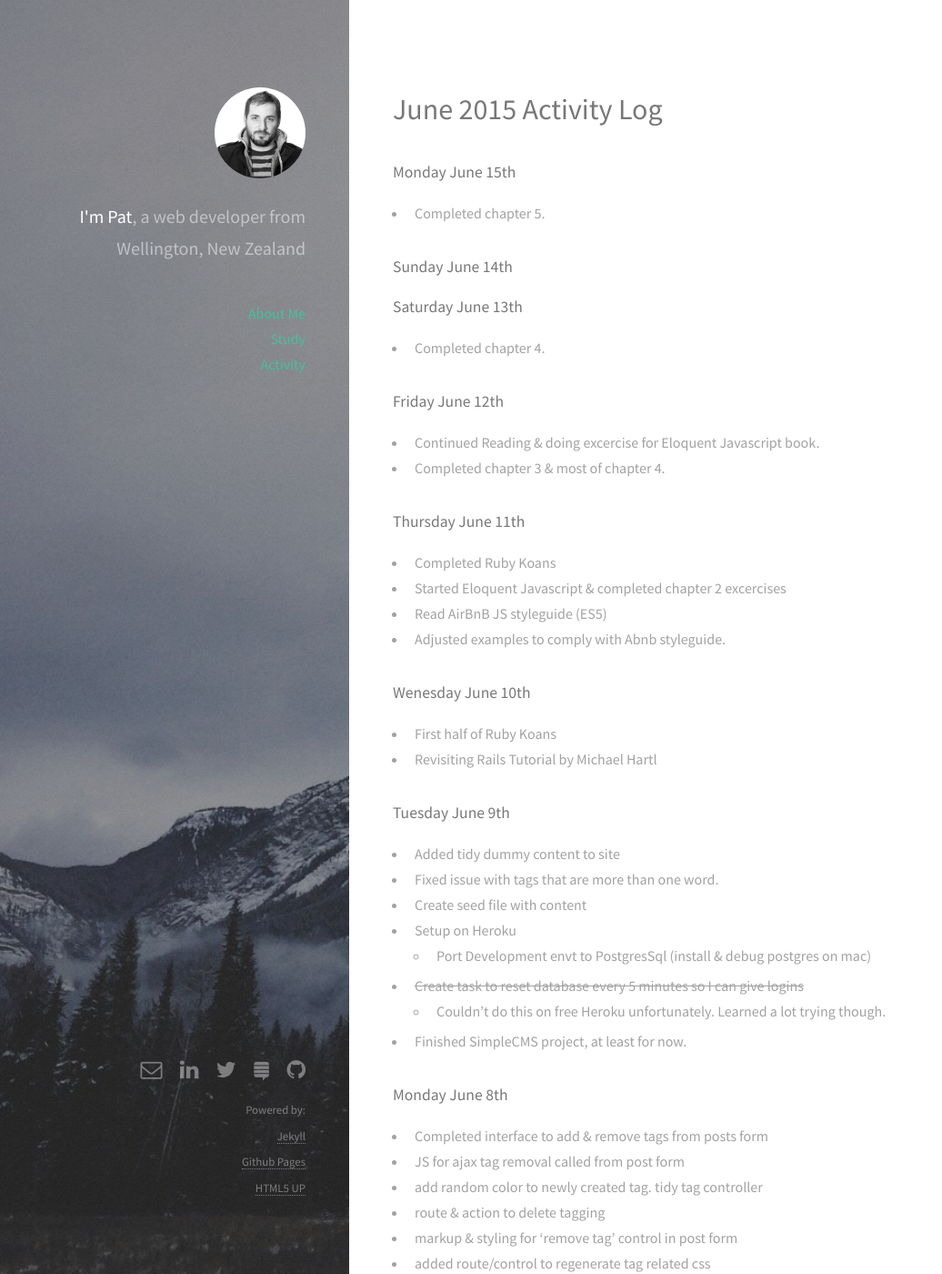
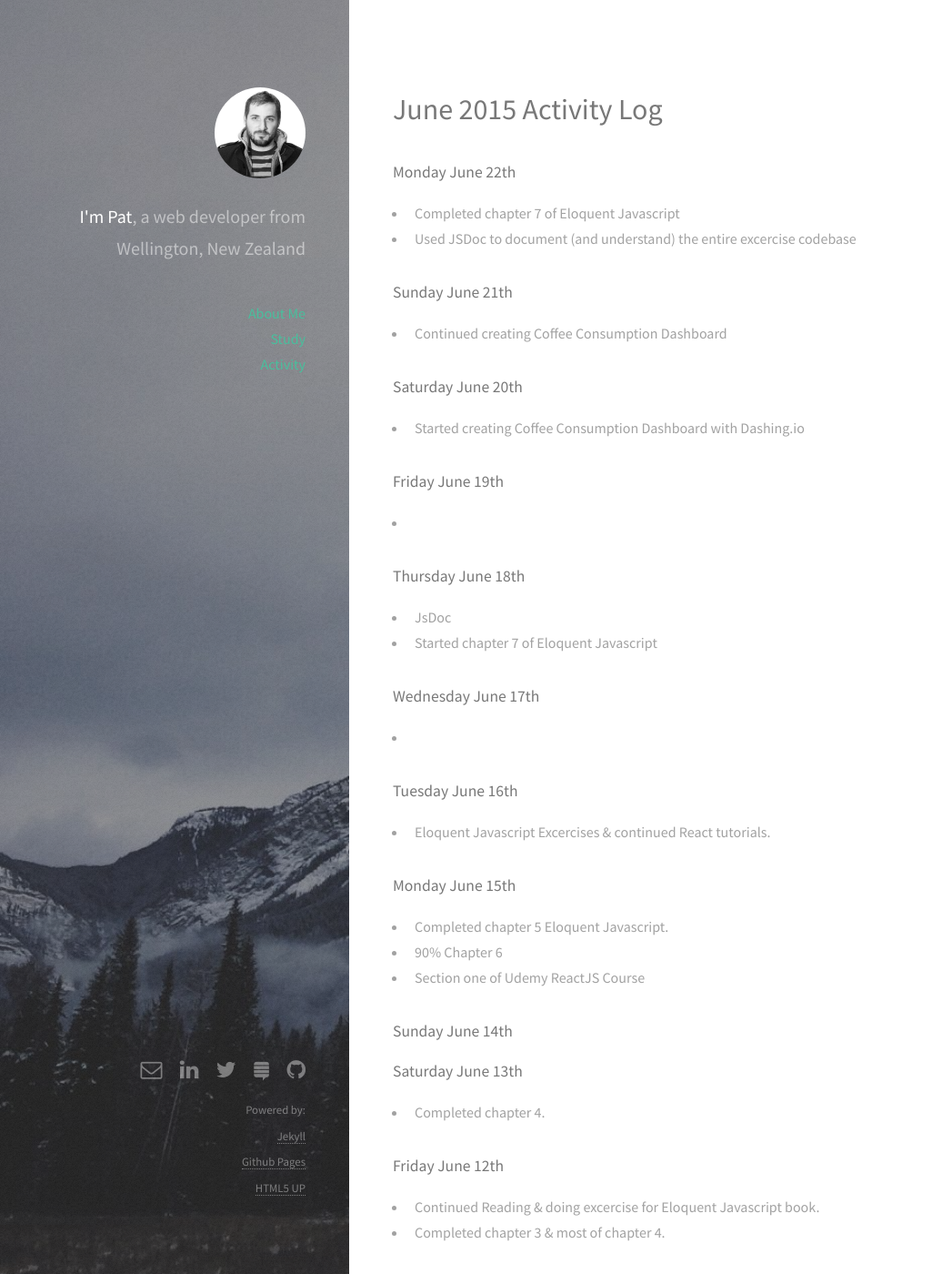
Before and after one commit to pjho/pjho.github.io, a Jekyll site: the page built from page_activity_1506.md, in a window 1280 px wide and 1400 px high. Shown: the whole window at 91% size, without its empty margins (0-1036 px from the left). Built offline with Jekyll 4.4.1, drawn with Linux system fonts in a browser that asks for light colours; Markdown is read by kramdown in place of the engine named in the settings.

Commit message:
activity++

```diff
--- a/page_activity_1506.md
+++ b/page_activity_1506.md
@@ -3,9 +3,33 @@ layout: page
 title:  "June 2015 Activity Log"
 permalink: /activity/2015/june/
 ---
+####Monday June 22th
+* Completed chapter 7 of Eloquent Javascript
+* Used JSDoc to document (and understand) the entire excercise codebase
+
+####Sunday June 21th
+* Continued creating Coffee Consumption Dashboard
+
+####Saturday June 20th
+* Started creating Coffee Consumption Dashboard with Dashing.io
+
+####Friday June 19th
+*
+
+####Thursday June 18th
+* JsDoc
+* Started chapter 7 of Eloquent Javascript
+
+####Wednesday June 17th
+*
+
+####Tuesday June 16th
+* Eloquent Javascript Excercises & continued React tutorials.
+
 ####Monday June 15th
-* Completed chapter 5.
-
+* Completed chapter 5 Eloquent Javascript.
+* 90% Chapter 6
+* Section one of Udemy ReactJS Course
 
 ####Sunday June 14th
 
```
